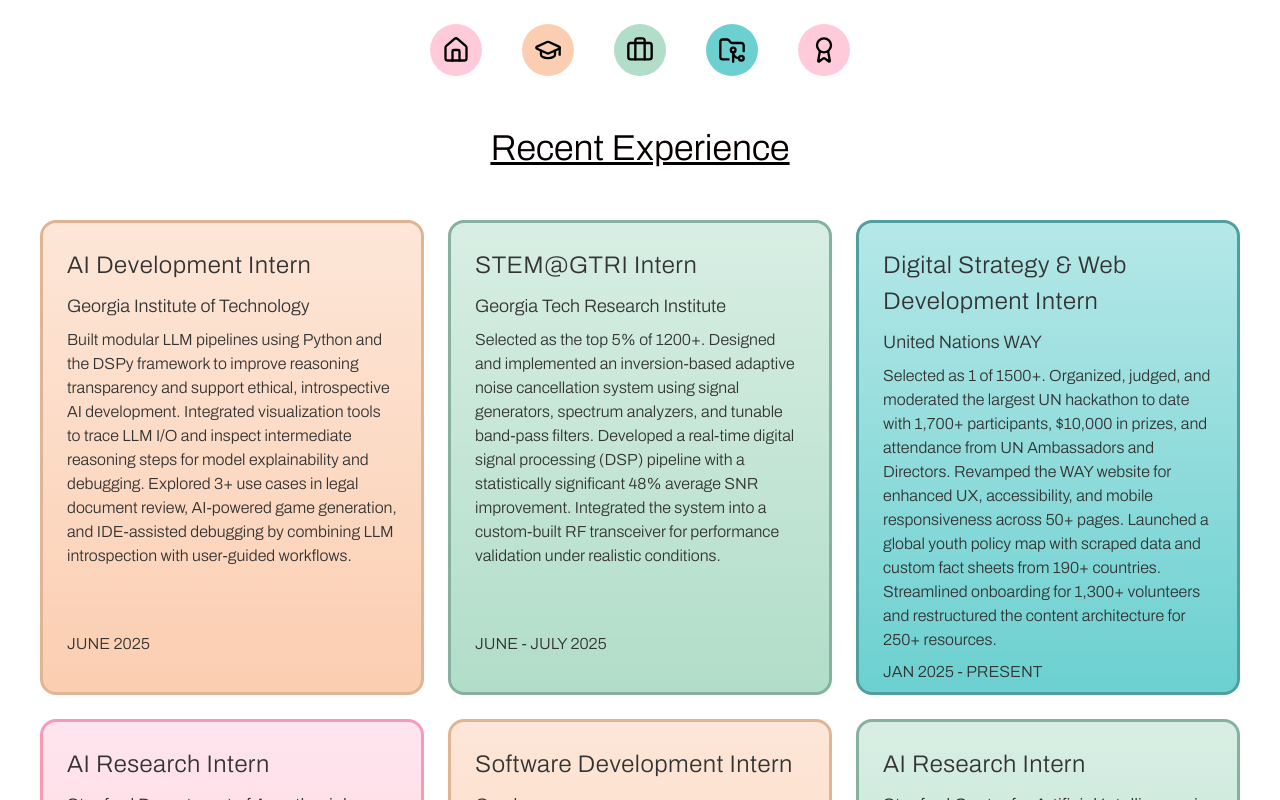
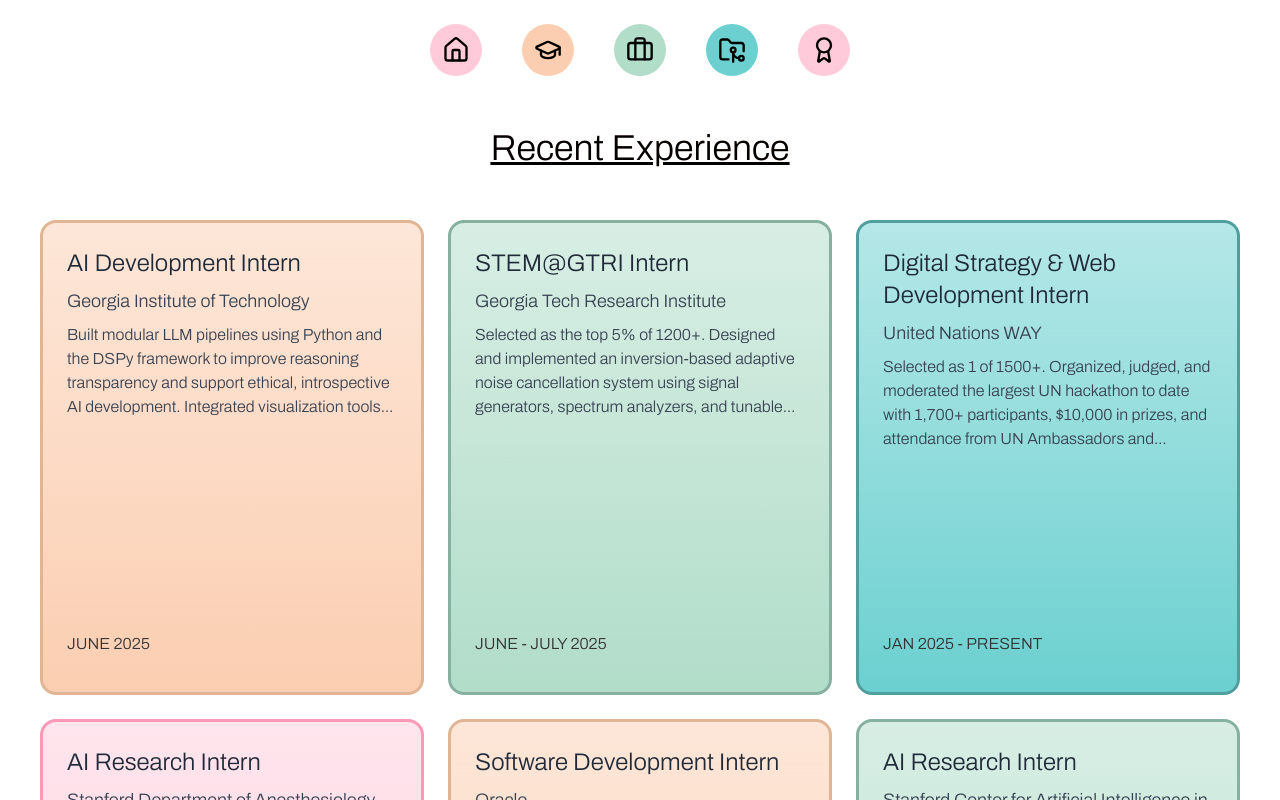
Before and after one commit to aaru4/aarushi-portfolio-v2, a Next.js app: page /expPage in a window 1280 px wide. Shown: the top 800 px of the page. Built offline with nearby package versions, Linux system fonts and the light colour scheme.

Commit message:
Update UnclickableCard.tsx

```diff
--- a/app/components/UnclickableCard.tsx
+++ b/app/components/UnclickableCard.tsx
@@ -37,9 +37,9 @@
       }}
     >
       <div className="flex-grow">
-        <h1 style={cardStyles.title}>{title}</h1>
-        <p style={cardStyles.org}>{org}</p>
-        <p style={cardStyles.desc}>{desc}</p>
+<h1 className="text-xl sm:text-2xl font-bold mb-2 text-gray-800 break-words">{title}</h1>
+<p className="text-base sm:text-lg text-gray-700 mb-2 break-words">{org}</p>
+<p className="text-sm sm:text-base text-gray-700 leading-relaxed break-words line-clamp-4">{desc}</p>
       </div>
       <div className="mt-auto">
         <p style={cardStyles.date}>{date}</p>
```
